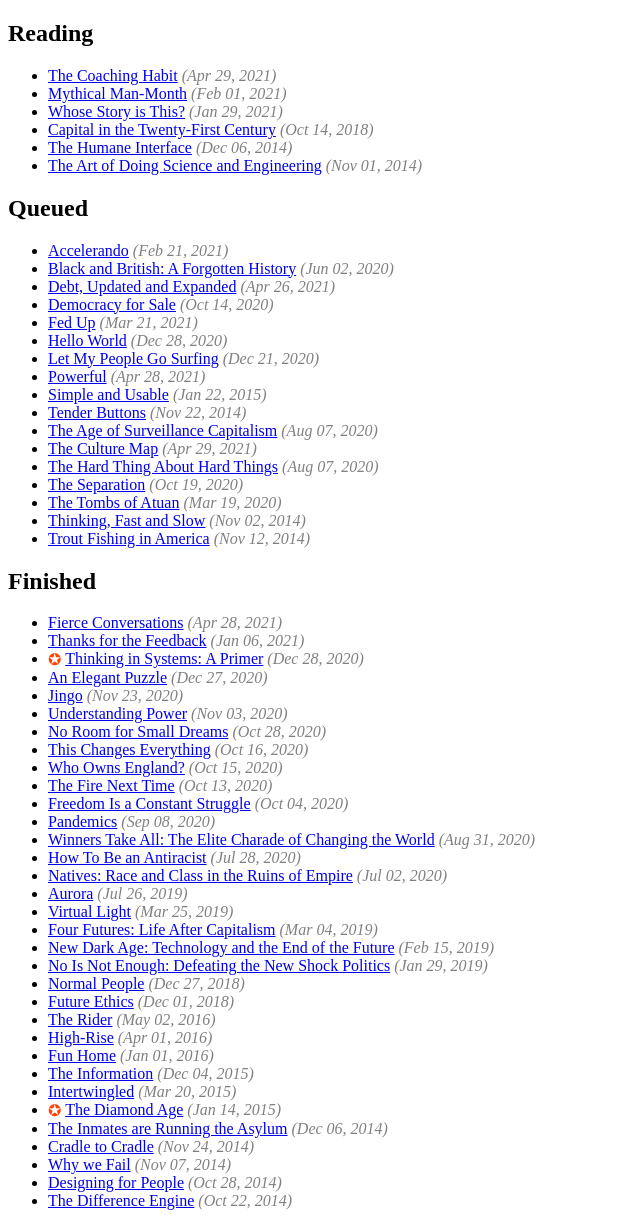
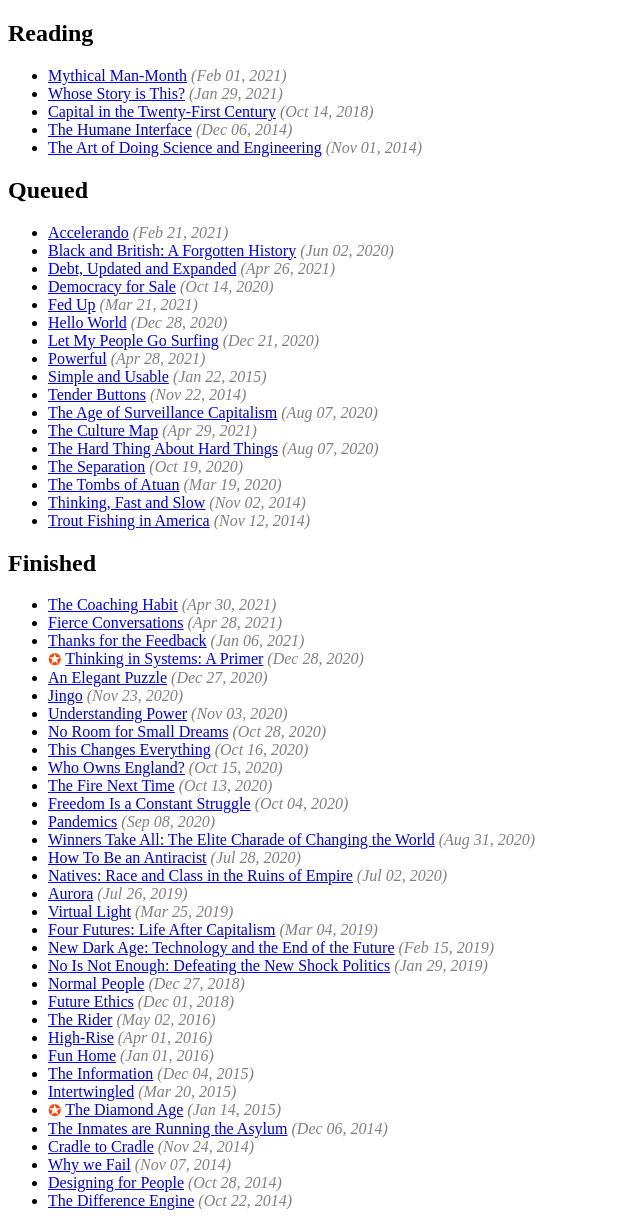
Before and after one commit to aron/books.aroncarroll.com, a Jekyll site: the page built from index.html, in a window 1280 px wide. Shown: the whole page, without its empty margins (0-640 px from the left). Built offline with Jekyll 4.4.1, drawn with Linux system fonts in a browser that asks for light colours.

Commit message:
Finished The Coaching Habit

```diff
--- a/_data/books.yml
+++ b/_data/books.yml
@@ -85,9 +85,10 @@ items:
   url: https://www.goodreads.com/book/isbn/0978440749
   isbn: 0978440749
   type: kindle
-  state: started
+  state: finished
   queued_at: 2021-04-28
   started_at: 2021-04-29
+  finished_at: 2021-04-30
 - title: "Fierce Conversations"
   subtitle: "Achieving Success at Work and in Life One Conversation at a Time"
   authors:
```
